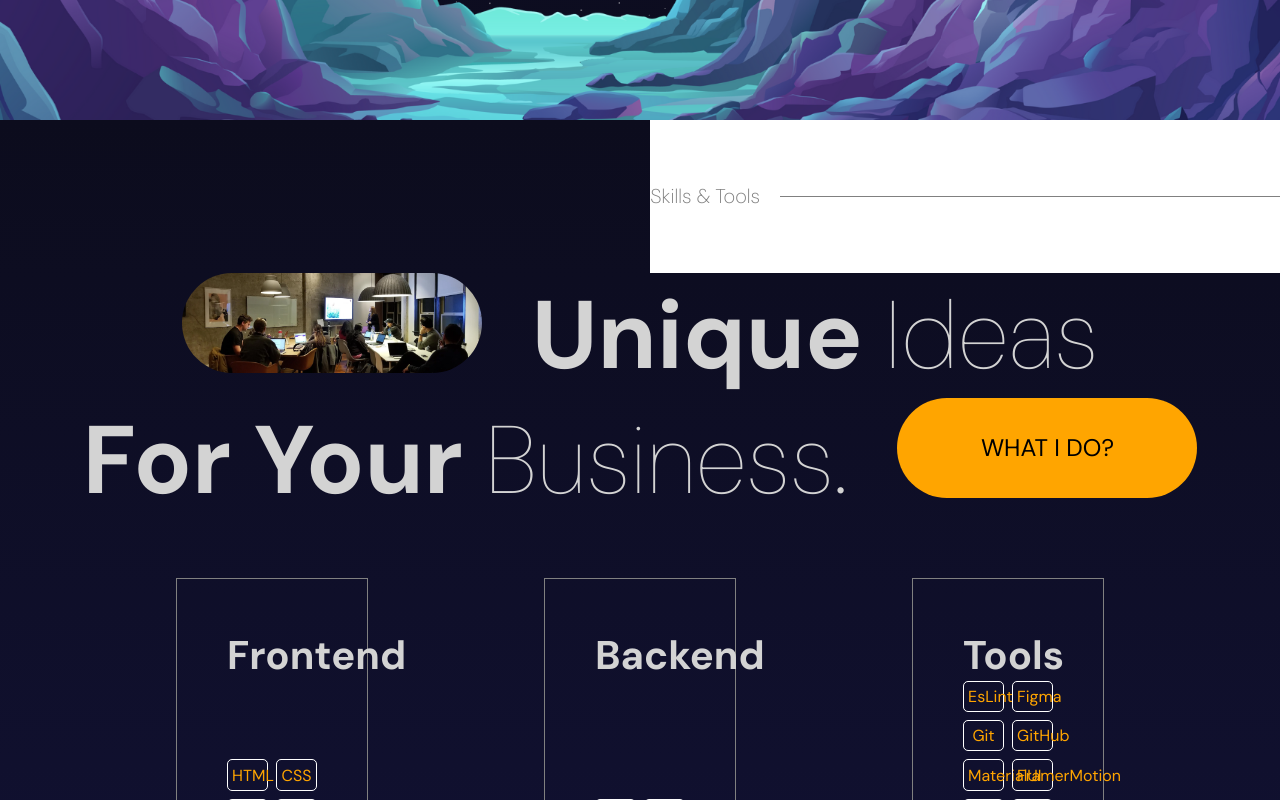
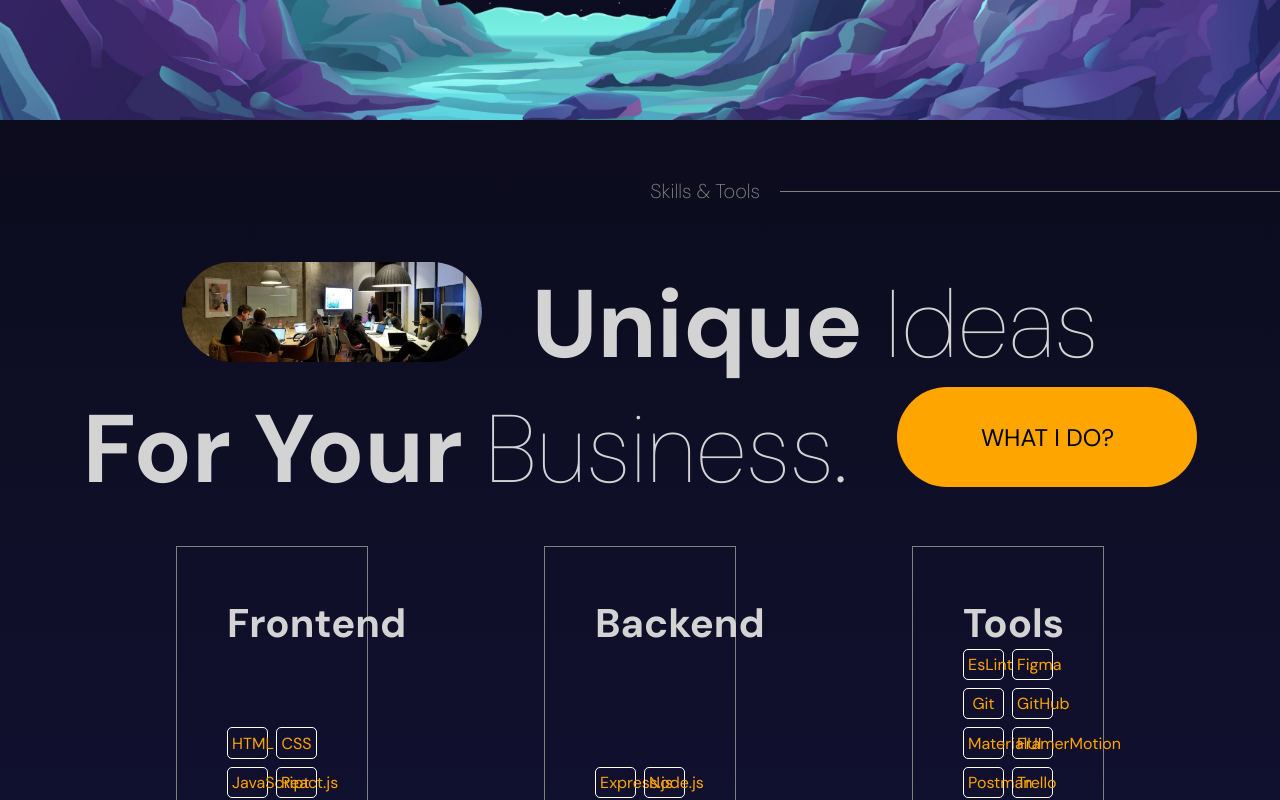
Before and after one commit to EmmoCodes/emmo-codes, a React (Vite) app: page / in a window 1280 px wide. Shown: the part 1480-2280 px from the top of the page. Built offline with nearby package versions, Linux system fonts and the light colour scheme.

Commit message:
project changes

```diff
--- a/index.html
+++ b/index.html
@@ -2,7 +2,8 @@
 <html lang="en">
   <head>
     <meta charset="UTF-8" />
-    <meta name="viewport" content="width=device-width, initial-scale=1.0" />
+    <meta name="viewport" content="width=device-width, initial-scale=1.0, maximum-scale=1.0, user-scalable=no, viewport-fit=cover">
+
     <link href="https://fonts.googleapis.com/css2?family=DM+Sans:ital,opsz,wght@0,9..40,100;0,9..40,200;0,9..40,300;0,9..40,400;0,9..40,500;0,9..40,600;0,9..40,700;0,9..40,800;0,9..40,900;0,9..40,1000;1,9..40,100;1,9..40,1000&display=swap" rel="stylesheet">
     <title>Emmo Codes</title>
   </head>
--- a/src/app.scss
+++ b/src/app.scss
@@ -46,3 +46,9 @@
     @content;
   }
 }
+
+section {
+  @include mobile {
+  min-height: 100vh;
+  }
+}
--- a/src/components/sidebar/sidebar.scss
+++ b/src/components/sidebar/sidebar.scss
@@ -46,11 +46,12 @@
     width: 50px;
     height: 50px;
     border-radius: 50%;
-    position: fixed;
     top: 25px;
     left: 25px;
     background-color: transparent;
     border: none;
     cursor: pointer;
+
+
   }
 }
--- a/src/components/skills/skills.scss
+++ b/src/components/skills/skills.scss
@@ -5,7 +5,7 @@
   display: flex;
   flex-direction: column;
   justify-content: space-between;
-
+  padding-bottom: 2rem;
 
 
   @include tablet {
@@ -19,15 +19,13 @@
     display: flex;
     align-items: center;
     gap: 20px;
-    background-color: #fff;
-
 
 
     @include mobile {
       align-self: center;
       text-align: center;
       flex-direction: column;
-
+  max-height: 2rem;
     }
 
     p {
```
